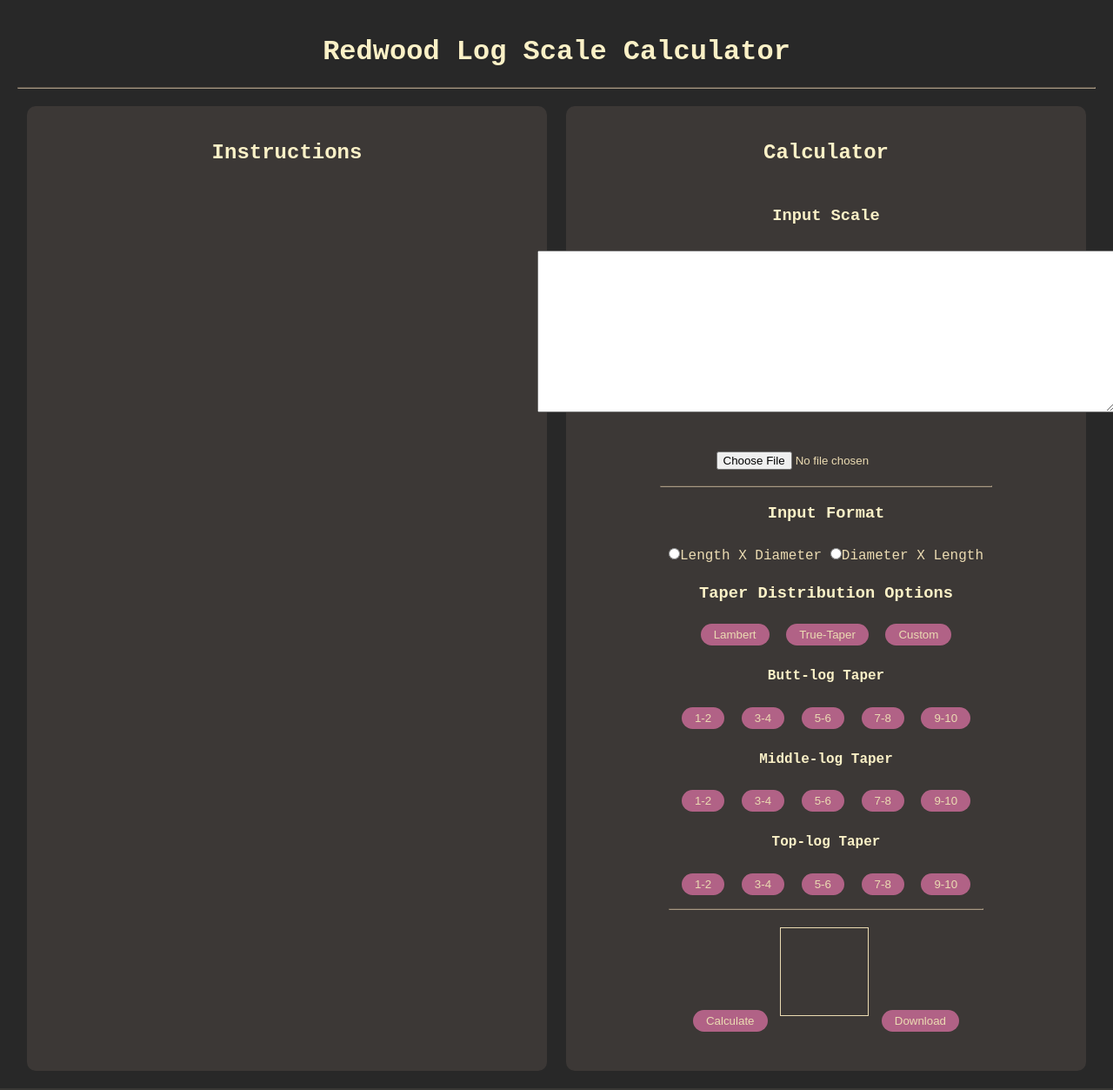
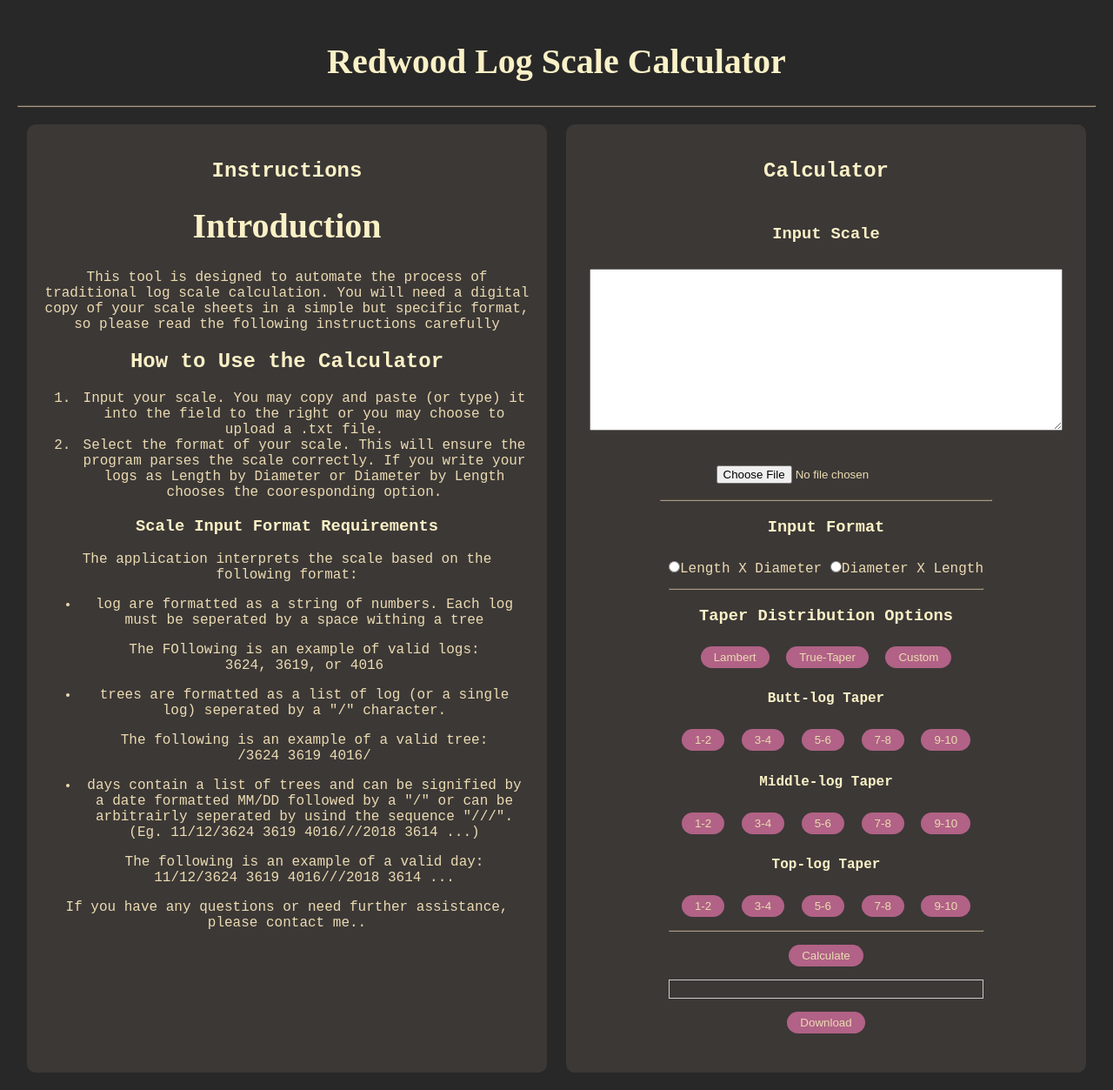
Before and after one commit to DevlinBowman/Redwood-Log-Scaler, a Flask app: page / in a window 1280 px wide. Shown: the whole page at 87% size. Run offline with Flask 3, Linux system fonts and the light colour scheme.

Commit message:
made some updates to webpage layout. Added Instructions page

```diff
--- a/app/init.py
+++ b/app/init.py
@@ -1,4 +1,5 @@
 from flask import Flask
+
 
 def create_app():
     app = Flask(__name__)
--- a/app/static/css/styles.css
+++ b/app/static/css/styles.css
@@ -1,3 +1,4 @@
+/* Main css body */
 body {
     font-family: 'Courier New', Courier, monospace; /* Typewriter font */
     background-color: #282828; /* Gruvbox dark background */
@@ -6,10 +7,21 @@ body {
     padding: 20px;
 }
 
+/* this oertains to the header */
 .container {
     text-align: center;
 }
 
+/*this pertains to the title*/
+#page-title h1 {
+    font-family: 'Times New Roman', Times, serif;
+    font-size: 2.5em;
+    font-weight: bold;
+
+}
+
+
+/* this pertains to the left and right hand panes */
 .pane-container {
     display: flex;
     justify-content: space-around;
@@ -34,7 +46,13 @@ hr {
 .flex-container {
     display: flex;
     flex-direction: column;
+    justify-content: center;
     align-items: center;
+}
+
+.flex-container textarea {
+    flex: 1;
+    width: 100%;
 }
 
 .object, .taper-option {
@@ -57,10 +75,12 @@ button {
 }
 
 .output-box {
-    border: 1px solid #ebdbb2; /* Gruvbox light border */
-    width: 100px;
-    height: 100px;
-    display: inline-block;
+    flex: 1; /* Allows the output-box to grow and fill available space */
+    width: 100%; /* Ensures the output-box width fills the container */
+    /* Add additional styling for the output box */
+    border: 1px solid #ccc; /* Example border */
+    padding: 10px; /* Example padding */
+    box-sizing: border-box; /* Include padding and border in the element's total width and height */
 }
 
 /* Add additional styling as needed */
--- /dev/null
+++ b/app/static/resources/instructions.html
@@ -0,0 +1,34 @@
+<!DOCTYPE html>
+<html lang="en">
+<head>
+    <meta charset="UTF-8">
+    <meta name="viewport" content="width=device-width, initial-scale=1.0">
+    <title>Instructions - Redwood Log Scale Calculator</title>
+</head>
+<body>
+    <div class="instructions">
+        <!-- Introduction Section -->
+        <h1>Introduction</h1>
+        <p>This tool is designed to automate the process of traditional log scale calculation. You will need a digital copy of your scale sheets in a simple but specific format, so please read the following instructions carefully</p>
+        <!-- How to Section -->
+        <h2>How to Use the Calculator</h2>
+        <ol>
+            <li>Input your scale. You may copy and paste (or type) it into the field to the right or you may choose to upload a .txt file.</li>
+            <li>Select the format of your scale. This will ensure the program parses the scale correctly. If you write your logs as Length by Diameter or Diameter by Length chooses the cooresponding option.</li>
+        </ol>
+
+        <!-- Scale Input Format Requirements -->
+        <h3>Scale Input Format Requirements</h3>
+        <p>The application interprets the scale based on the following format:</p>
+        <ul>
+            <li>log are formatted as a string of numbers. Each log must be seperated by a space withing a tree</li>
+            <p>The FOllowing is an example of valid logs: <br>3624, 3619, or  4016</p>
+            <li>trees are formatted as a list of log (or a single log) seperated by a "/" character.
+            <p>The following is an example of a valid tree: <br>/3624 3619 4016/</p>
+            <li>days contain a list of trees and can be signified by a date formatted MM/DD followed by a "/" or can be arbitrairly seperated by usind the sequence "///". (Eg. 11/12/3624 3619 4016///2018 3614 ...)</li>
+            <p>The following is an example of a valid day: <br>11/12/3624 3619 4016///2018 3614 ...</p>
+        </ul>
+        <p>If you have any questions or need further assistance, please contact me..</p>
+    </div>
+</body>
+</html>
--- a/app/templates/index.html
+++ b/app/templates/index.html
@@ -10,10 +10,14 @@
 </head>
 
 <body>
+    <!-- Header -->
     <div class="container">
-        <h1>Redwood Log Scale Calculator</h1>
+        <!-- Page Title -->
+        <div id="page-title">
+            <h1>Redwood Log Scale Calculator</h1>
         <hr>
 
+        <!-- All the stuff inside the panes -->
         <div class="pane-container">
 
             <div class="pane" id="instructions-pane">
@@ -28,7 +32,10 @@
                     <!-- Object 1 -->
                     <div class="object">
                         <h3>Input Scale</h3>
-                        <textarea rows="12" cols="80"></textarea>
+                        <div class="flex-container" id="scale-input-box">
+                            <textarea rows="12" cols="80"></textarea>
+                        </div>
+
                         <!-- <input type="file"> -->
                     </div>
                     <div class="object">
@@ -45,6 +52,7 @@
                         <!-- </label> -->
                         <label><input type="radio" name="format" value="length_diameter">Length X Diameter</label>
                         <label><input type="radio" name="format" value="diameter_length">Diameter X Length</label>
+                        <hr>
                     </div>
 
                     <!-- Object 3 -->
@@ -86,17 +94,28 @@
 
                     <!-- Object 5 -->
                     <div class="object">
-                        <button>Calculate</button>
+                        <div> <button>Calculate</button> </div>
                         <div class="output-box"></div>
-                        <button>Download</button>
+                        <div> <button>Download</button> </div>
                     </div>
 
                 </div>
             </div>
         </div>
     </div>
-    <script>
-        // JavaScript to load "Instructions.html" into "instructions-content"
-    </script>
+        <script>
+        document.addEventListener('DOMContentLoaded', function() {
+            // Correct the path to match the location of instructions.html within the static/resources directory
+            fetch('{{ url_for("static", filename="resources/instructions.html") }}')
+                .then(response => response.text())
+                .then(html => {
+                    document.getElementById('instructions-content').innerHTML = html;
+                })
+                .catch(error => {
+                    console.error('Failed to load instructions:', error);
+                });
+        });
+        </script>
+
 </body>
 </html>
--- a/app/views.py
+++ b/app/views.py
@@ -2,6 +2,7 @@ from flask import Blueprint, render_template
 
 main = Blueprint('main', __name__)
 
+
 @main.route('/')
 def index():
     return render_template('index.html')
```
